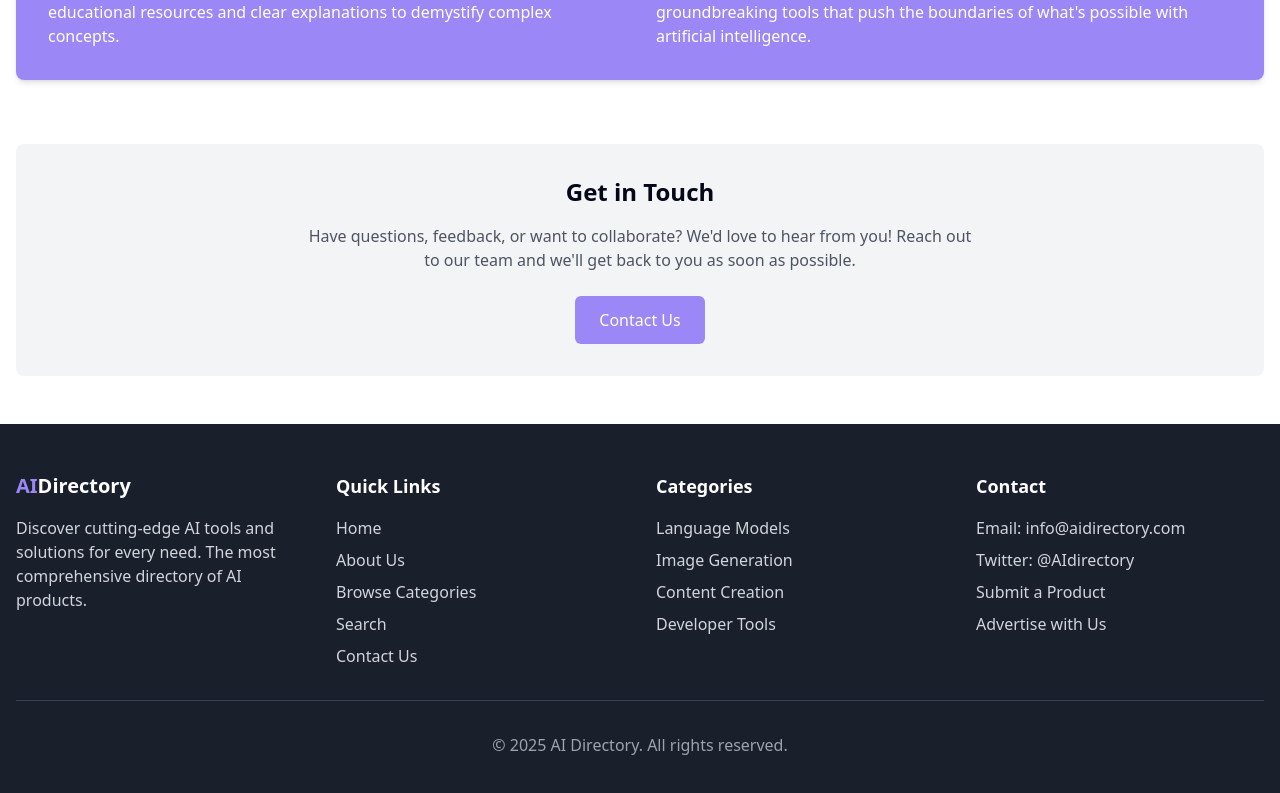
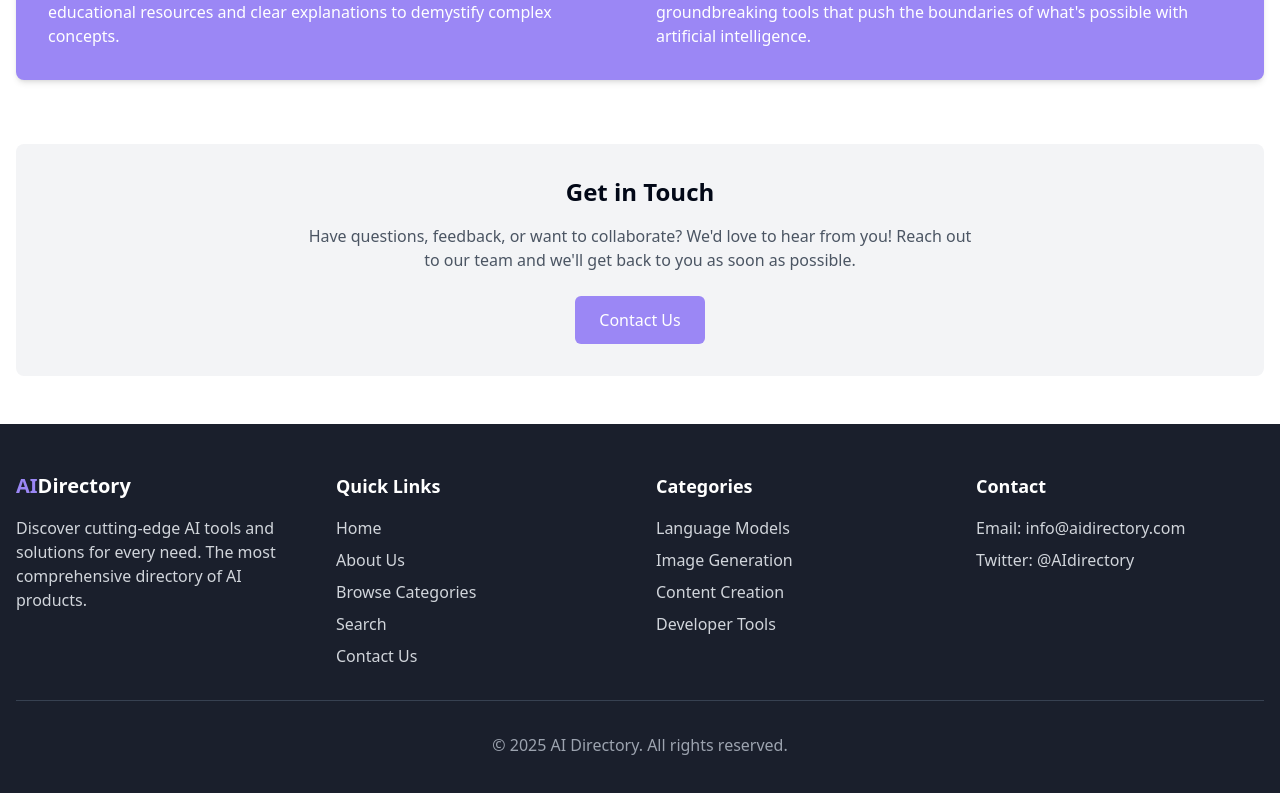
Before and after one commit to hyperceinternal/aidirectory101-89, a React (Vite) app: page /about in a window 1280 px wide. Shown: the part 1760-2553 px from the top of the page. Built offline with nearby package versions, Linux system fonts and the light colour scheme.

Commit message:
Fix: Update contact info and user base
- Updated the contact information in the footer.
- Removed "Submit a Product" and "Advertise with Us" from the contact section.
- No changes were made to the user base.

```diff
--- a/src/components/Footer.tsx
+++ b/src/components/Footer.tsx
@@ -1,4 +1,3 @@
-
 import React from 'react';
 import { Link } from 'react-router-dom';
 
@@ -42,8 +41,6 @@ const Footer: React.FC = () => {
             <ul className="space-y-2">
               <li className="text-gray-300">Email: info@aidirectory.com</li>
               <li className="text-gray-300">Twitter: @AIdirectory</li>
-              <li><Link to="/submit" className="text-gray-300 hover:text-white transition-colors">Submit a Product</Link></li>
-              <li><Link to="/advertise" className="text-gray-300 hover:text-white transition-colors">Advertise with Us</Link></li>
             </ul>
           </div>
         </div>
--- a/src/components/ProductHero.tsx
+++ b/src/components/ProductHero.tsx
@@ -1,4 +1,3 @@
-
 import React from 'react';
 import { ArrowRight, Users, Calendar, Star } from 'lucide-react';
 import { AIProduct } from '@/types/product';
@@ -61,7 +60,7 @@ const ProductHero: React.FC<ProductHeroProps> = ({ product }) => {
 
             <div className="flex items-center gap-1">
               <Users className="h-5 w-5 text-gray-500" />
-              <span>10,000+ users</span>
+              <span>{product.userCount ? `${product.userCount.toLocaleString()}+ users` : 'N/A users'}</span>
             </div>
 
             <div className="flex items-center gap-1">
```
